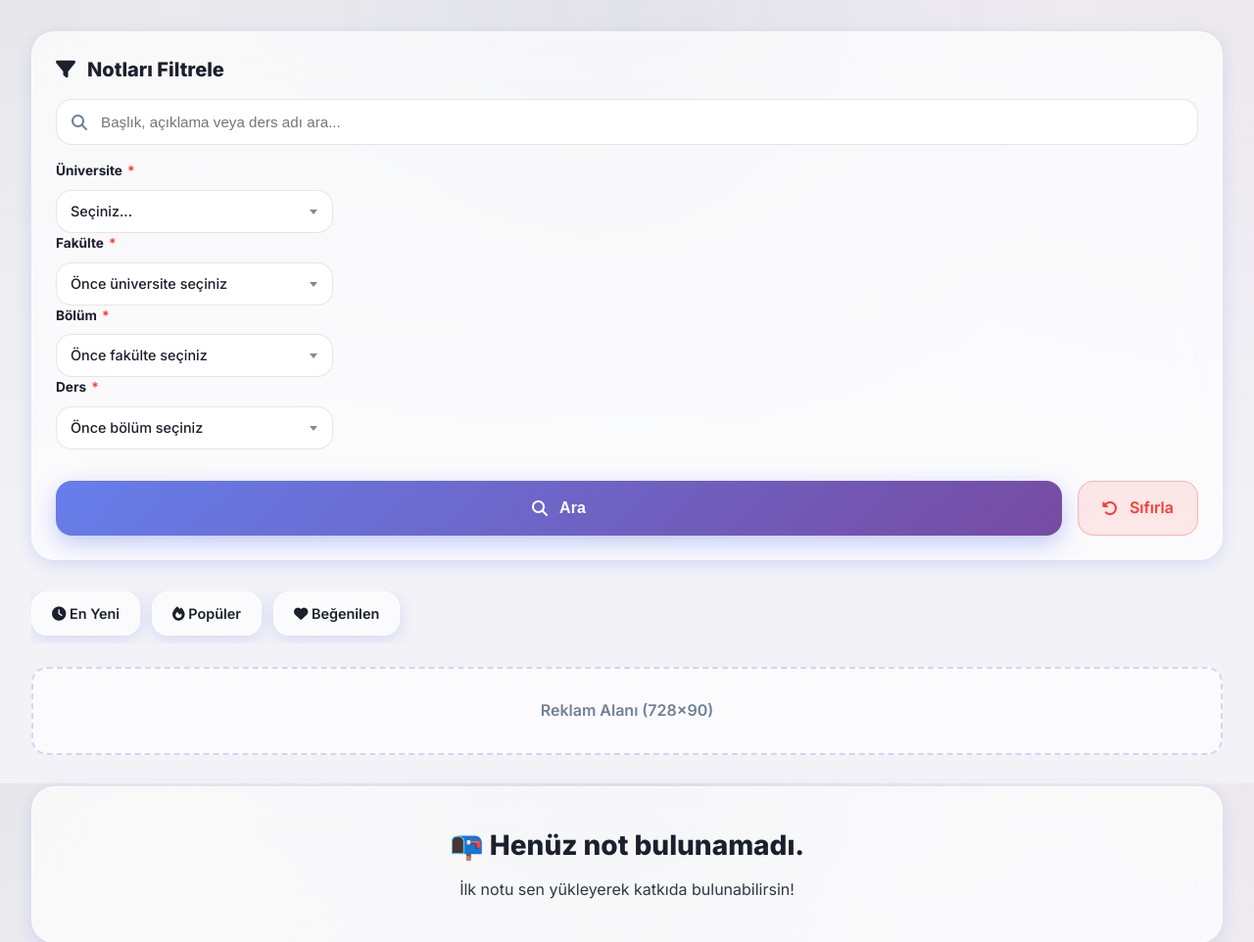
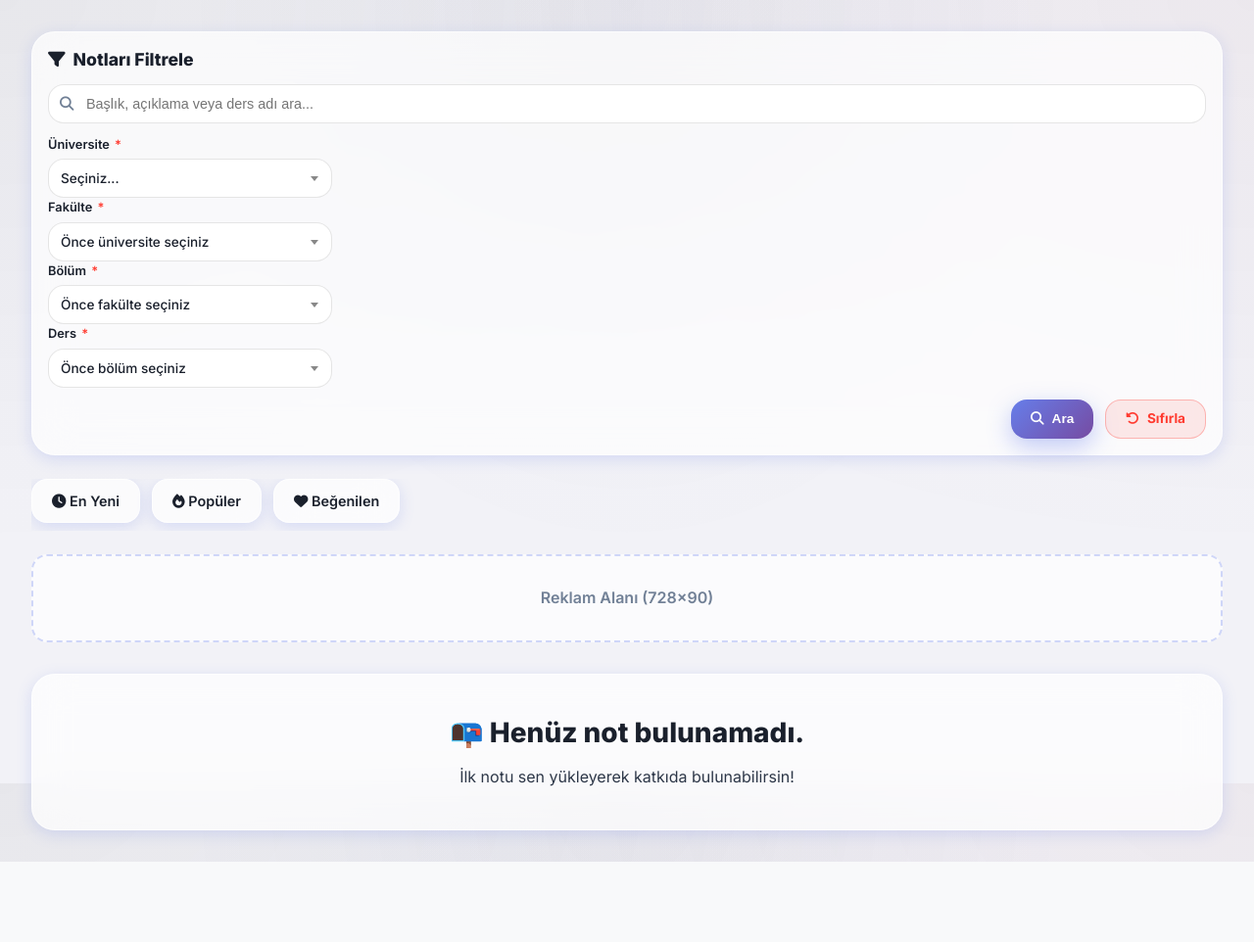
Before and after one commit to serhatblb/UniEduNote_, a Django app: page /notes/ in a window 1280 px wide. Shown: the top 962 px of the page at 98% size. After the commit the page ends 880 px from the top, so only its background shows below. Run offline with Django 5.2, Linux system fonts and the light colour scheme; data that the repository does not hold is empty; some libraries are stand-ins or nearby versions.

Commit message:
filtreleme alanı css degisikligi

```diff
--- a/templates/notes/note_list.html
+++ b/templates/notes/note_list.html
@@ -14,26 +14,27 @@
     }
 
     /* Filtre Alanı */
+    /* Filtre Alanı - Kompakt Versiyon */
     .filter-section {
-        margin-bottom: var(--spacing-xl);
-        padding: var(--spacing-lg);
+        margin-bottom: var(--spacing-lg);
+        padding: var(--spacing-md);
         animation: fadeInUp 0.6s ease;
     }
 
     .filter-section h3 {
-        margin-bottom: var(--spacing-md);
+        margin-bottom: var(--spacing-sm);
         color: var(--text-primary);
         font-weight: 800;
-        font-size: 1.25rem;
+        font-size: 1.1rem;
         display: flex;
         align-items: center;
-        gap: var(--spacing-sm);
+        gap: var(--spacing-xs);
     }
 
     .filter-form {
-        display: grid;
-        grid-template-columns: 1fr;
-        gap: var(--spacing-md);
+        display: flex;
+        flex-direction: column;
+        gap: var(--spacing-sm);
     }
 
     /* Arama Input Wrapper */
@@ -44,24 +45,25 @@
 
     .search-input-wrapper .search-icon {
         position: absolute;
-        left: 16px;
+        left: 12px;
         top: 50%;
         transform: translateY(-50%);
         color: var(--text-light);
-        font-size: 1rem;
+        font-size: 0.9rem;
         pointer-events: none;
     }
 
     .search-input-wrapper input {
         width: 100%;
-        padding: 14px 16px 14px 45px;
+        padding: 10px 12px 10px 38px;
         border-radius: var(--radius-md);
         border: 1px solid rgba(0, 0, 0, 0.1);
         background: var(--bg-glass-light);
-        font-size: 0.95rem;
+        font-size: 0.9rem;
         font-weight: 500;
         color: var(--text-primary);
         transition: all 0.3s ease;
+        height: 40px;
     }
 
     .search-input-wrapper input:focus {
@@ -71,16 +73,22 @@
         box-shadow: 0 0 0 3px rgba(102, 126, 234, 0.1);
     }
 
-    /* Akademik Hiyerarşi Wrapper - Yan yana, daha kompakt */
+    /* Akademik Hiyerarşi Wrapper - Yan yana, kompakt */
     .academic-hierarchy-wrapper {
         display: grid;
         grid-template-columns: repeat(4, 1fr);
-        gap: var(--spacing-sm);
+        gap: var(--spacing-xs);
     }
 
     @media (max-width: 1200px) {
         .academic-hierarchy-wrapper {
             grid-template-columns: repeat(2, 1fr);
+        }
+    }
+
+    @media (max-width: 768px) {
+        .academic-hierarchy-wrapper {
+            grid-template-columns: 1fr;
         }
     }
 
@@ -90,10 +98,10 @@
 
     .academic-hierarchy-wrapper label {
         display: block;
-        margin-bottom: var(--spacing-xs);
-        font-weight: 700;
+        margin-bottom: 4px;
+        font-weight: 600;
         color: var(--text-primary);
-        font-size: 0.85rem;
+        font-size: 0.8rem;
     }
 
     .academic-hierarchy-wrapper label .required {
@@ -101,13 +109,13 @@
         margin-left: 2px;
     }
 
-    /* Select2 Custom Styling */
+    /* Select2 Custom Styling - Kompakt */
     .academic-hierarchy-wrapper .select2-container {
         width: 100% !important;
     }
 
     .academic-hierarchy-wrapper .select2-container .select2-selection--single {
-        height: 44px !important;
+        height: 40px !important;
         border: 1px solid rgba(0, 0, 0, 0.1) !important;
         border-radius: var(--radius-md) !important;
         background: var(--bg-glass-light) !important;
@@ -118,15 +126,15 @@
 
     .academic-hierarchy-wrapper .select2-container--default .select2-selection--single .select2-selection__rendered {
         color: var(--text-primary) !important;
-        font-size: 0.9rem;
-        padding-left: 14px;
+        font-size: 0.85rem;
+        padding-left: 12px;
         font-weight: 500;
-        line-height: 44px;
+        line-height: 40px;
     }
 
     .academic-hierarchy-wrapper .select2-container--default .select2-selection--single .select2-selection__arrow {
-        height: 42px !important;
-        right: 10px;
+        height: 38px !important;
+        right: 8px;
     }
 
     .academic-hierarchy-wrapper .select2-container--open .select2-selection--single {
@@ -139,15 +147,37 @@
         background: linear-gradient(135deg, var(--primary-purple) 0%, var(--primary-dark-purple) 100%) !important;
     }
 
+    /* Filtre Butonları */
     .filter-buttons {
         display: flex;
-        gap: var(--spacing-md);
-        margin-top: var(--spacing-md);
+        gap: var(--spacing-sm);
         justify-content: flex-end;
     }
 
+    .filter-btn,
+    .filter-btn-reset {
+        padding: 10px 20px;
+        font-size: 0.85rem;
+        font-weight: 700;
+        border-radius: var(--radius-md);
+        transition: all 0.3s ease;
+        border: none;
+        cursor: pointer;
+        text-decoration: none;
+        display: inline-flex;
+        align-items: center;
+        gap: var(--spacing-xs);
+        height: 40px;
+    }
+
     .filter-btn {
-        flex: 1;
+        background: linear-gradient(135deg, var(--primary-purple) 0%, var(--primary-dark-purple) 100%);
+        color: white;
+    }
+
+    .filter-btn:hover {
+        transform: translateY(-2px);
+        box-shadow: var(--shadow-sm);
     }
 
     .filter-btn-reset {
@@ -159,6 +189,19 @@
     .filter-btn-reset:hover {
         background: var(--error);
         color: white;
+    }
+
+    /* Mobile Responsive */
+    @media (max-width: 768px) {
+        .filter-buttons {
+            flex-direction: column;
+        }
+
+        .filter-btn,
+        .filter-btn-reset {
+            width: 100%;
+            justify-content: center;
+        }
     }
 
     /* Sıralama Butonları */
```
